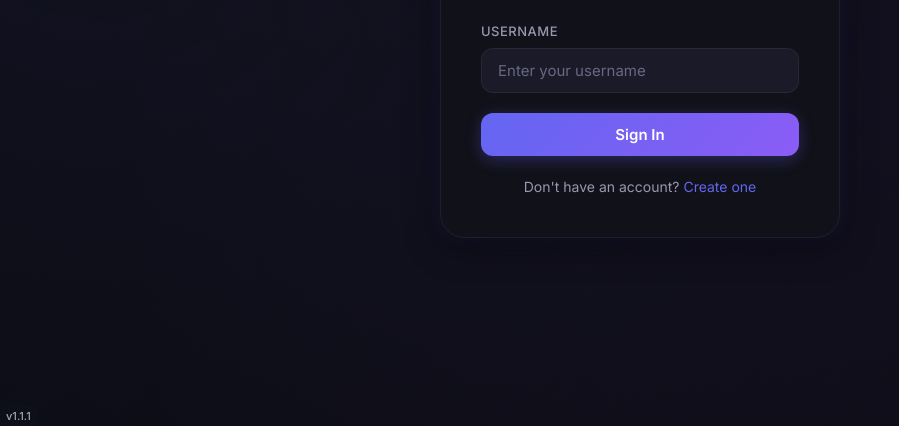
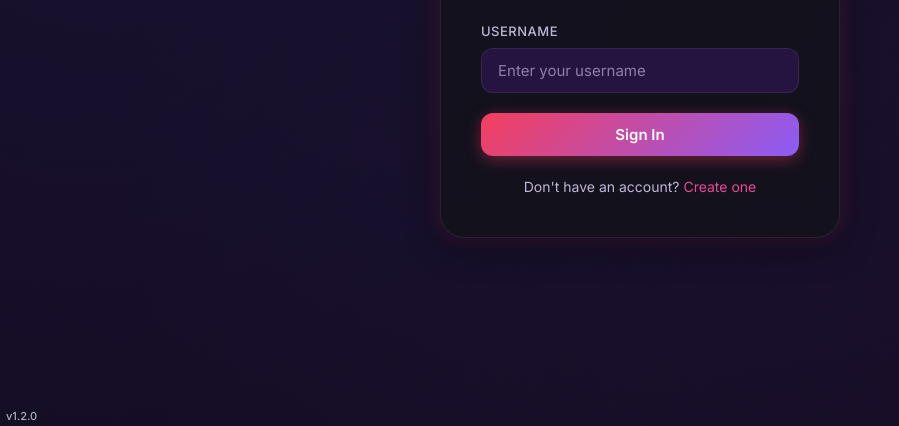
Before and after one commit to oren001/FamilyLink, a website: page public/index.html in a window 1280 px wide. Shown: the part 374-800 px from the top of the page, without its empty margins (0-899 px from the left). Drawn offline with Linux system fonts and the light colour scheme.

Commit message:
Add midnight neon colors and registration broadcast notifications

```diff
--- a/public/app.js
+++ b/public/app.js
@@ -190,6 +190,19 @@
       currentUser = { id: docRef.id, username, displayName };
       localStorage.setItem('familylink_user', JSON.stringify(currentUser));
       initChat();
+
+      // Broadcast to existing users
+      const allUsers = await firestore.collection('users').get();
+      allUsers.docs.forEach(d => {
+        const u = d.data();
+        if (d.id !== docRef.id && u.fcmToken) {
+          fetch('/api/notify', {
+            method: 'POST',
+            headers: { 'Content-Type': 'application/json' },
+            body: JSON.stringify({ token: u.fcmToken, title: "New Family Member 🎉", body: `${displayName} just joined FamilyLink!` })
+          });
+        }
+      });
     } catch (err) {
       registerError.textContent = err.message;
       registerError.classList.remove('hidden');
@@ -270,6 +283,18 @@
 
     // Listen for users
     firestore.collection('users').onSnapshot((snapshot) => {
+      snapshot.docChanges().forEach(change => {
+        if (change.type === 'added') {
+          const u = change.doc.data();
+          const created = u.createdAt?.toMillis ? u.createdAt.toMillis() : 0;
+          if (created > Date.now() - 10000 && change.doc.id !== currentUser.id) {
+            if ('Notification' in window && Notification.permission === 'granted') {
+              new Notification('New Family Member 🎉', { body: `${u.displayName} just joined FamilyLink!` });
+            }
+          }
+        }
+      });
+
       contacts = snapshot.docs
         .map(doc => ({ id: doc.id, ...doc.data() }))
         .filter(u => u.id !== currentUser.id);
--- a/public/index.html
+++ b/public/index.html
@@ -250,7 +250,7 @@
   </div>
 
   <!-- Global Version Tag -->
-  <div class="global-version-tag">v1.1.1</div>
+  <div class="global-version-tag">v1.2.0</div>
 
   <!-- Firebase SDKs -->
   <script src="https://www.gstatic.com/firebasejs/10.8.0/firebase-app-compat.js"></script>
--- a/public/styles.css
+++ b/public/styles.css
@@ -3,38 +3,38 @@
    ═══════════════════════════════════════════════════════ */
 
 :root {
-  /* Color System */
-  --bg-primary: #0a0a0f;
-  --bg-secondary: #12121a;
-  --bg-tertiary: #1a1a28;
-  --bg-surface: #1e1e2e;
-  --bg-hover: #252538;
-  --bg-active: #2a2a42;
+  /* Vibrant Color System */
+  --bg-primary: #120a1f;       /* Deep rich plum/purple background */
+  --bg-secondary: #1a0e2d;     /* Slightly lighter for sidebar elements */
+  --bg-tertiary: #251340;
+  --bg-surface: #2d184d;
+  --bg-hover: #3b1d61;
+  --bg-active: #4a2476;
 
-  --text-primary: #e8e8f0;
-  --text-secondary: #9898b0;
-  --text-muted: #686884;
-  --text-inverse: #0a0a0f;
+  --text-primary: #f8f6ff;
+  --text-secondary: #c0b7d8;
+  --text-muted: #8c82a8;
+  --text-inverse: #120a1f;
 
-  --accent-primary: #6366f1;
-  --accent-secondary: #8b5cf6;
-  --accent-gradient: linear-gradient(135deg, #6366f1, #8b5cf6);
-  --accent-glow: rgba(99, 102, 241, 0.3);
+  --accent-primary: #ec4899;   /* Vibrant pink */
+  --accent-secondary: #8b5cf6; /* Vibrant purple */
+  --accent-gradient: linear-gradient(135deg, #f43f5e, #8b5cf6);
+  --accent-glow: rgba(244, 63, 94, 0.4);
 
-  --success: #4ade80;
-  --danger: #ef4444;
+  --success: #34d399;
+  --danger: #fb7185;
   --warning: #fbbf24;
 
-  --msg-sent-bg: linear-gradient(135deg, #4f46e5, #6d5ad8);
-  --msg-received-bg: #1e1e2e;
+  --msg-sent-bg: linear-gradient(135deg, #ec4899, #8b5cf6);
+  --msg-received-bg: #2d184d;
 
-  --border-color: rgba(255, 255, 255, 0.06);
-  --border-glow: rgba(99, 102, 241, 0.2);
+  --border-color: rgba(255, 255, 255, 0.08);
+  --border-glow: rgba(236, 72, 153, 0.25);
 
   --shadow-sm: 0 1px 3px rgba(0, 0, 0, 0.3);
   --shadow-md: 0 4px 12px rgba(0, 0, 0, 0.4);
   --shadow-lg: 0 8px 32px rgba(0, 0, 0, 0.5);
-  --shadow-glow: 0 0 20px rgba(99, 102, 241, 0.15);
+  --shadow-glow: 0 0 20px rgba(236, 72, 153, 0.25);
 
   --radius-sm: 8px;
   --radius-md: 12px;
```
